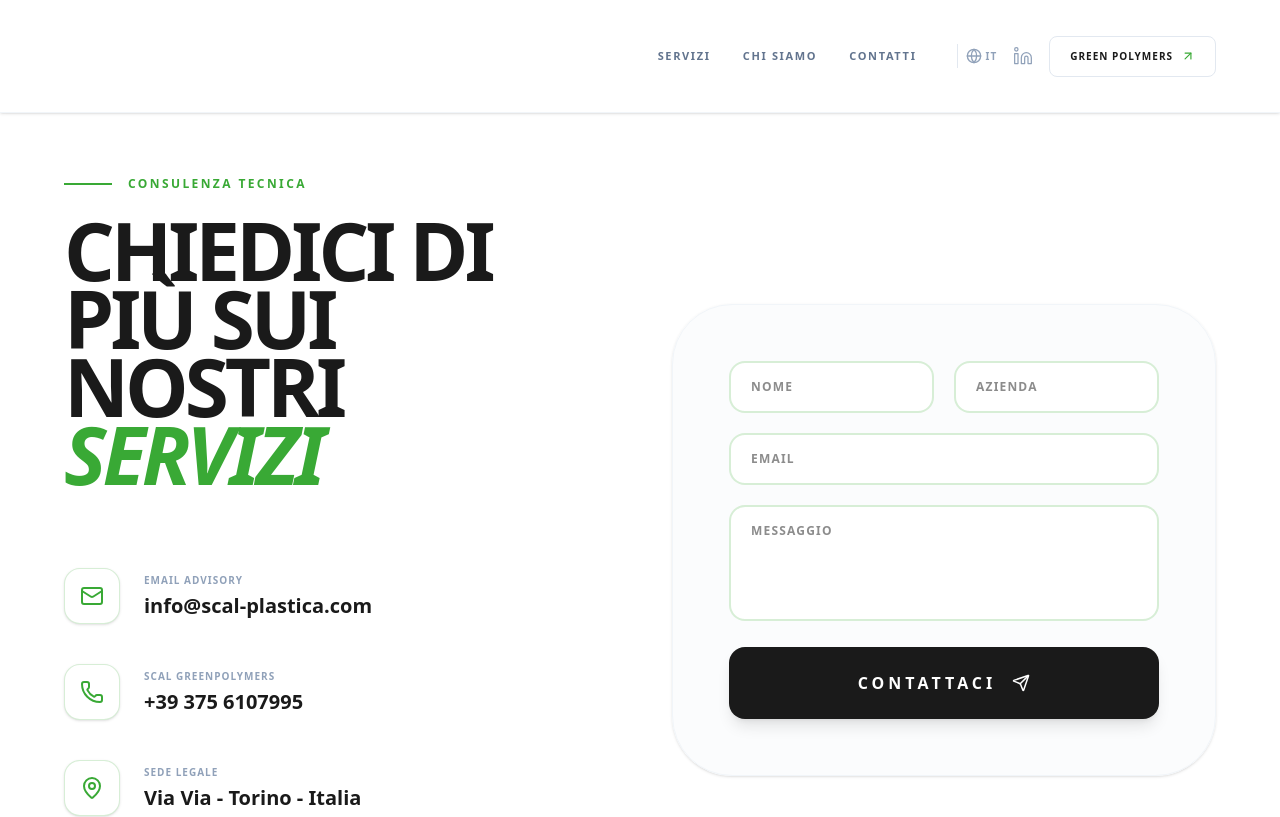
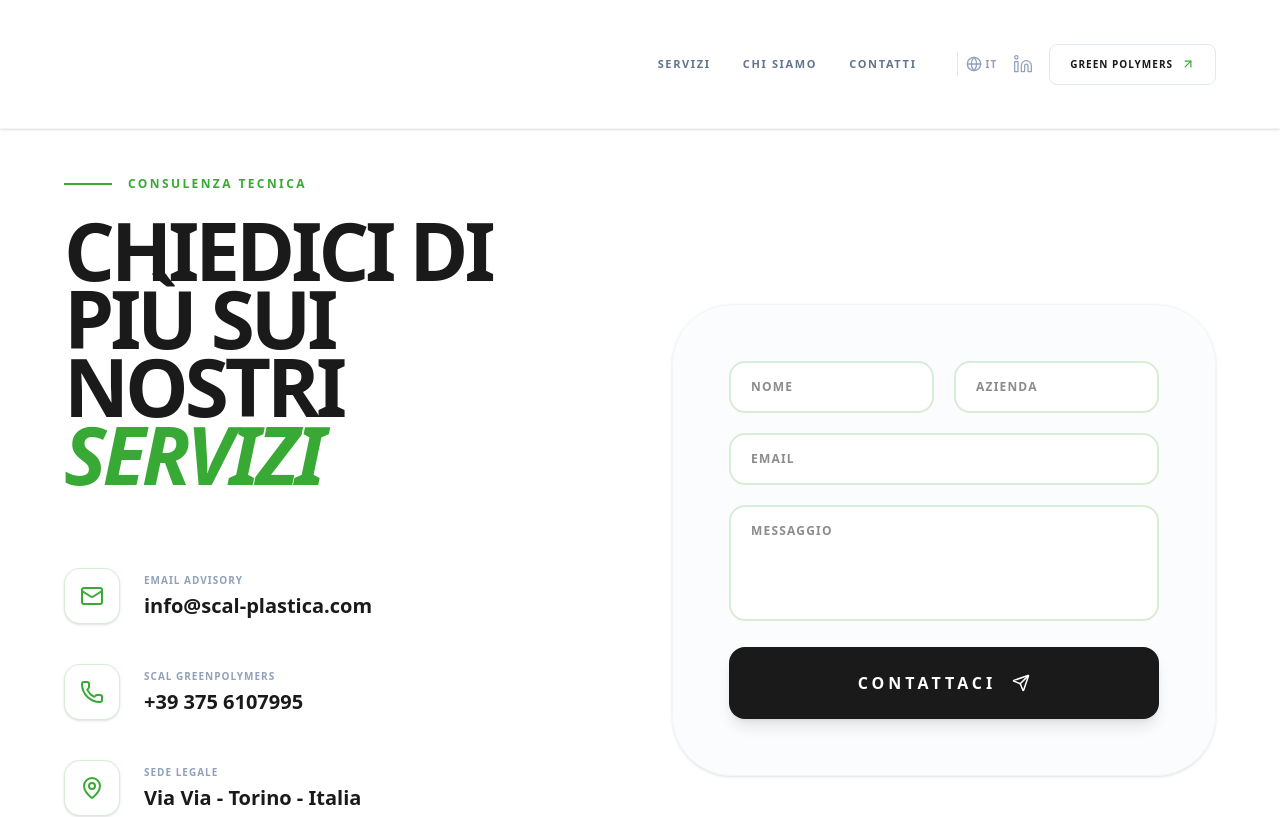
Before and after one commit to mattebicu/mattebicu-scal-site, a Next.js app: page /contatti in a window 1280 px wide. Shown: the top 817 px of the page. Built offline with nearby package versions, Linux system fonts and the light colour scheme; no server answers.

Commit message:
modifica del logo

```diff
--- a/src/components/Footer.js
+++ b/src/components/Footer.js
@@ -44,7 +44,8 @@ export default function Footer() {
           <div className="flex flex-col gap-6">
             <a href="/">
               {logoUrl ? (
-                <img src={logoUrl} alt={siteName} className="h-24 w-auto object-contain block" />
+                // L'altezza è aumentata a h-20 su mobile e h-28 su desktop/tablet
+                <img src={logoUrl} alt={siteName} className="h-20 md:h-28 w-auto object-contain block" />
               ) : (
                 <span className="font-black text-2xl tracking-tighter uppercase text-[#39A935]">{siteName}</span>
               )}
--- a/src/components/Navbar.js
+++ b/src/components/Navbar.js
@@ -38,7 +38,8 @@ export default function Navbar({ content: initialContent }) {
 
   return (
     <nav className="fixed top-0 w-full z-[100] bg-white border-b border-slate-100 shadow-sm">
-      <div className="max-w-7xl mx-auto px-6 lg:px-16 h-24 md:h-28 flex justify-between items-center">
+      {/* Altezza della navbar aumentata a h-28 e h-32 */}
+      <div className="max-w-7xl mx-auto px-6 lg:px-16 h-28 md:h-32 flex justify-between items-center">
 
         <div className="flex-shrink-0 flex items-center">
           <a href="/" className="hover:opacity-90 transition-opacity block">
@@ -46,7 +47,8 @@ export default function Navbar({ content: initialContent }) {
               <img
                 src={logoUrl}
                 alt={data?.siteName || "Logo"}
-                className="h-20 md:h-24 w-auto object-contain block -mt-1"
+                // Altezza del logo aumentata a h-24 e h-28
+                className="h-24 md:h-28 w-auto object-contain block -mt-1"
               />
             )}
           </a>
@@ -90,7 +92,7 @@ export default function Navbar({ content: initialContent }) {
       </div>
 
       {isOpen && (
-        <div className="lg:hidden absolute top-24 left-0 w-full bg-white border-b border-slate-100 shadow-xl p-6 flex flex-col gap-6">
+        <div className="lg:hidden absolute top-28 left-0 w-full bg-white border-b border-slate-100 shadow-xl p-6 flex flex-col gap-6">
           <a href="/servizi" className="text-lg font-bold uppercase text-slate-600">Servizi</a>
           <a href="/chi-siamo" className="text-lg font-bold uppercase text-slate-600">Chi Siamo</a>
           <a href="/contatti" className="text-lg font-bold uppercase text-slate-600">Contatti</a>
```
